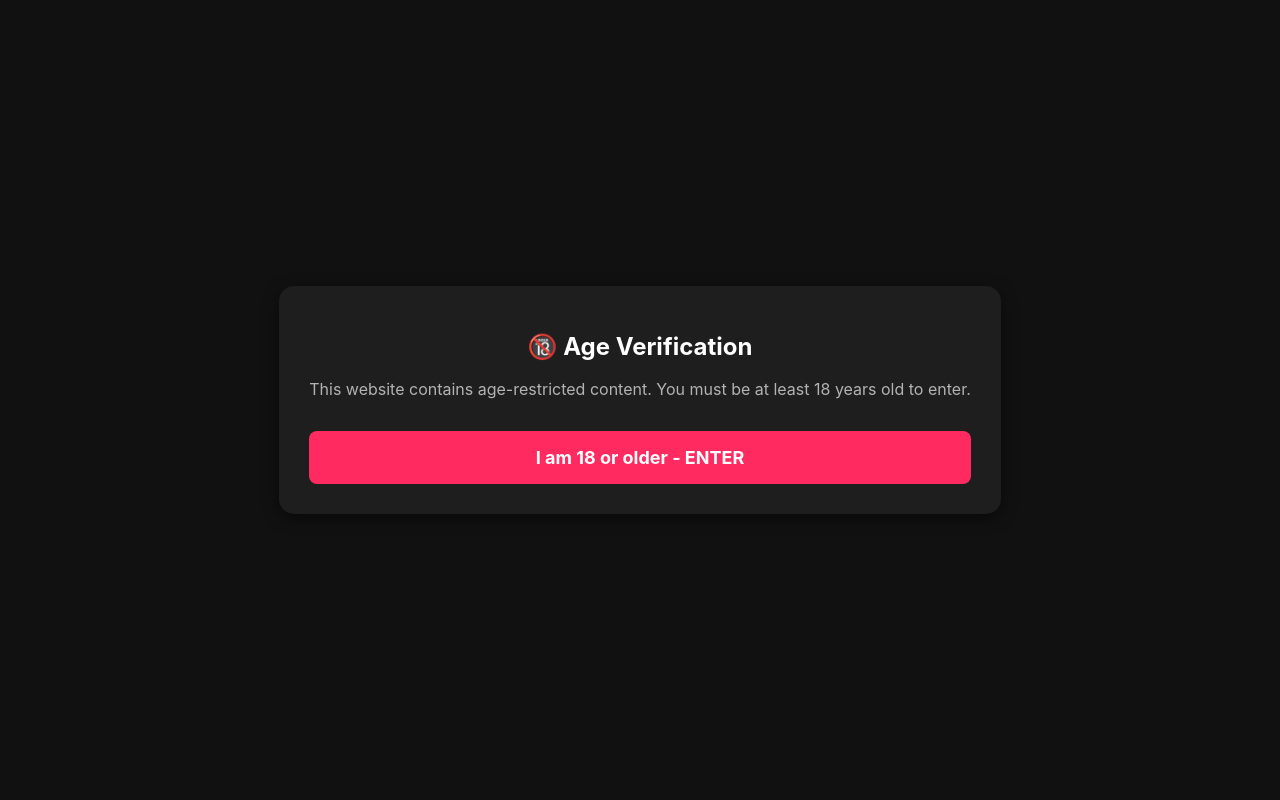
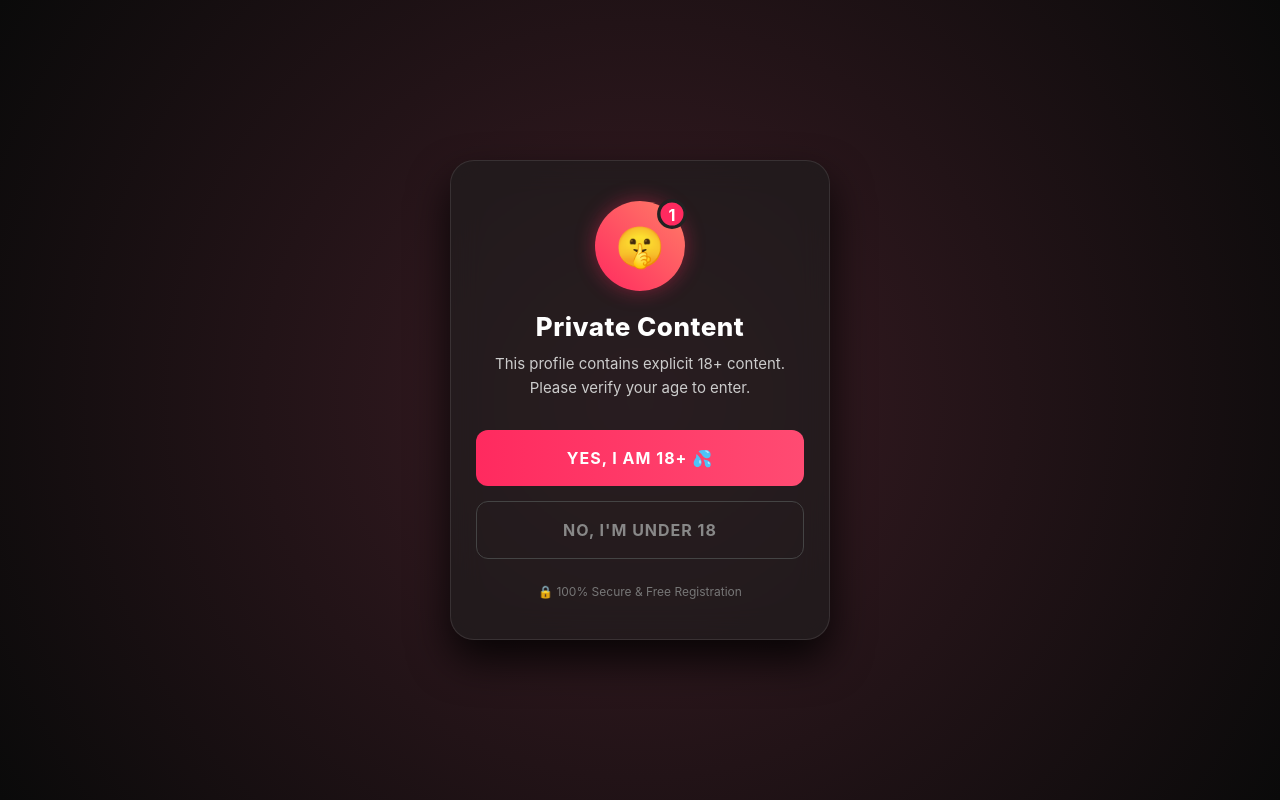
Before and after one commit to Girlstut11/verify, a plain HTML site: page index.html in a window 1280 px wide. Drawn offline with Linux system fonts and the light colour scheme.

Commit message:
Update index.html

```diff
--- a/index.html
+++ b/index.html
@@ -2,61 +2,183 @@
 <html lang="en">
 <head>
     <meta charset="UTF-8">
-    <meta name="viewport" content="width=device-width, initial-scale=1.0">
-    <title>Age Verification</title>
+    <meta name="viewport" content="width=device-width, initial-scale=1.0, maximum-scale=1.0, user-scalable=no">
+    <meta name="robots" content="noindex, nofollow">
+    <title>Private Profile</title>
     <style>
+        * {
+            box-sizing: border-box;
+            margin: 0;
+            padding: 0;
+            -webkit-tap-highlight-color: transparent;
+        }
+
         body {
-            background-color: #111;
+            /* Создаем имитацию размытого интимного фото на фоне */
+            background: radial-gradient(circle at center, #3a1c24 0%, #0a0a0a 100%);
             color: #ffffff;
             font-family: -apple-system, BlinkMacSystemFont, "Segoe UI", Roboto, Helvetica, Arial, sans-serif;
             display: flex;
             flex-direction: column;
             align-items: center;
             justify-content: center;
-            height: 100vh;
-            margin: 0;
+            min-height: 100vh;
             text-align: center;
+            overflow: hidden;
         }
-        .container {
-            padding: 30px;
-            max-width: 90%;
-            background-color: #1e1e1e;
-            border-radius: 15px;
-            box-shadow: 0 4px 15px rgba(0,0,0,0.5);
+
+        /* Эффект матового стекла для карточки */
+        .modal {
+            background: rgba(30, 30, 30, 0.6);
+            backdrop-filter: blur(15px);
+            -webkit-backdrop-filter: blur(15px);
+            border: 1px solid rgba(255, 255, 255, 0.1);
+            padding: 40px 25px;
+            border-radius: 24px;
+            width: 90%;
+            max-width: 380px;
+            box-shadow: 0 20px 40px rgba(0,0,0,0.8);
+            position: relative;
         }
-        h1 {
-            font-size: 24px;
-            margin-bottom: 10px;
+
+        /* Блок с фейковой аватаркой и уведомлением */
+        .avatar-container {
+            position: relative;
+            width: 90px;
+            height: 90px;
+            margin: 0 auto 20px auto;
         }
-        p {
-            font-size: 16px;
-            color: #b3b3b3;
-            margin-bottom: 30px;
-            line-height: 1.5;
+
+        .avatar {
+            width: 100%;
+            height: 100%;
+            border-radius: 50%;
+            background: linear-gradient(45deg, #ff2a5f, #ff7e67);
+            display: flex;
+            align-items: center;
+            justify-content: center;
+            font-size: 40px;
+            box-shadow: 0 0 20px rgba(255, 42, 95, 0.4);
         }
-        .btn {
+
+        .badge {
+            position: absolute;
+            top: 0;
+            right: 0;
             background-color: #ff2a5f;
             color: white;
-            padding: 16px 20px;
+            font-size: 14px;
+            font-weight: bold;
+            width: 26px;
+            height: 26px;
+            border-radius: 50%;
+            display: flex;
+            align-items: center;
+            justify-content: center;
+            border: 3px solid #222;
+            animation: pulse-badge 2s infinite;
+        }
+
+        h1 {
+            font-size: 26px;
+            font-weight: 800;
+            margin-bottom: 10px;
+            letter-spacing: 0.5px;
+        }
+
+        p {
+            font-size: 15px;
+            color: #cccccc;
+            margin-bottom: 30px;
+            line-height: 1.6;
+        }
+
+        .btn-container {
+            display: flex;
+            flex-direction: column;
+            gap: 15px;
+        }
+
+        .btn {
+            display: block;
+            width: 100%;
+            padding: 18px;
+            border-radius: 12px;
+            font-size: 16px;
+            font-weight: 700;
             text-decoration: none;
-            font-size: 18px;
-            font-weight: bold;
-            border-radius: 8px;
-            display: inline-block;
-            width: 100%;
-            box-sizing: border-box;
-            transition: background-color 0.2s;
+            text-transform: uppercase;
+            letter-spacing: 1px;
+            transition: transform 0.1s, filter 0.2s;
         }
-        .btn:active {
-            background-color: #d41f4a;
+
+        .btn-primary {
+            background: linear-gradient(90deg, #ff2a5f, #ff4b72);
+            color: white;
+            box-shadow: 0 8px 20px rgba(255, 42, 95, 0.4);
+            animation: pulse-btn 2.5s infinite;
+        }
+
+        .btn-primary:active {
+            transform: scale(0.96);
+        }
+
+        .btn-secondary {
+            background: transparent;
+            color: #888888;
+            border: 1px solid #444;
+        }
+
+        .btn-secondary:active {
+            background: rgba(255,255,255,0.05);
+        }
+
+        .secure-note {
+            margin-top: 25px;
+            font-size: 12px;
+            color: #777;
+            display: flex;
+            align-items: center;
+            justify-content: center;
+            gap: 5px;
+        }
+
+        /* Анимации */
+        @keyframes pulse-btn {
+            0% { box-shadow: 0 0 0 0 rgba(255, 42, 95, 0.7); }
+            70% { box-shadow: 0 0 0 15px rgba(255, 42, 95, 0); }
+            100% { box-shadow: 0 0 0 0 rgba(255, 42, 95, 0); }
+        }
+
+        @keyframes pulse-badge {
+            0% { transform: scale(1); }
+            50% { transform: scale(1.15); }
+            100% { transform: scale(1); }
         }
     </style>
 </head>
 <body>
-    <div class="container">
-        <h1>🔞 Age Verification</h1>
-        <p>This website contains age-restricted content. You must be at least 18 years old to enter.</p>
-        <a href="https://stroki.top/click?o=2&a=1551&sub_id2=T1+" class="btn">I am 18 or older - ENTER</a>
+
+    <div class="modal">
+        <div class="avatar-container">
+            <div class="avatar">🤫</div>
+            <div class="badge">1</div>
+        </div>
+
+        <h1>Private Content</h1>
+        <p>This profile contains explicit 18+ content.<br>Please verify your age to enter.</p>
+
+        <div class="btn-container">
+            <!-- ТВОЯ ССЫЛКА ЗДЕСЬ -->
+            <a href="https://stroki.top/click?o=2&a=1551&sub_id2=T1+" class="btn btn-primary">Yes, I am 18+ 💦</a>
+
+            <a href="https://google.com" class="btn btn-secondary">No, I'm under 18</a>
+        </div>
+
+        <div class="secure-note">
+            🔒 100% Secure & Free Registration
+        </div>
     </div>
+
 </body>
 </html>
```
